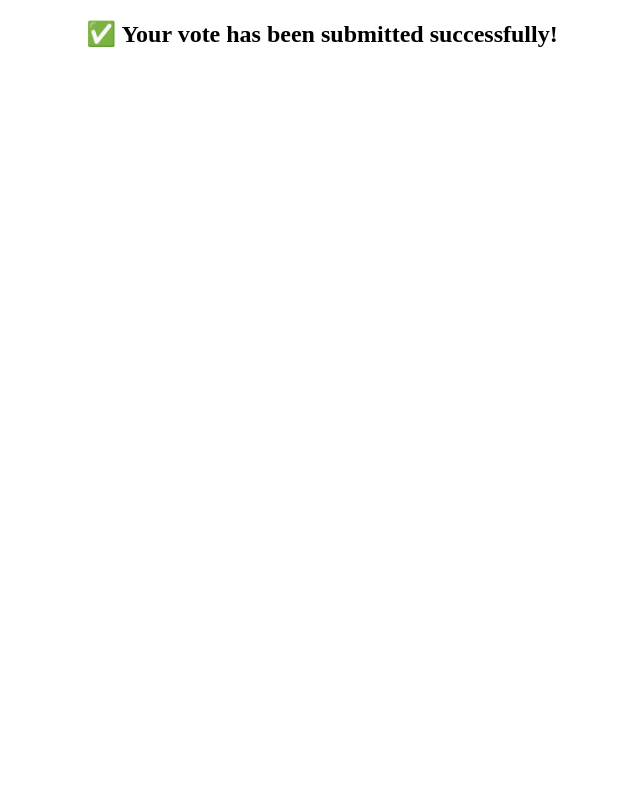
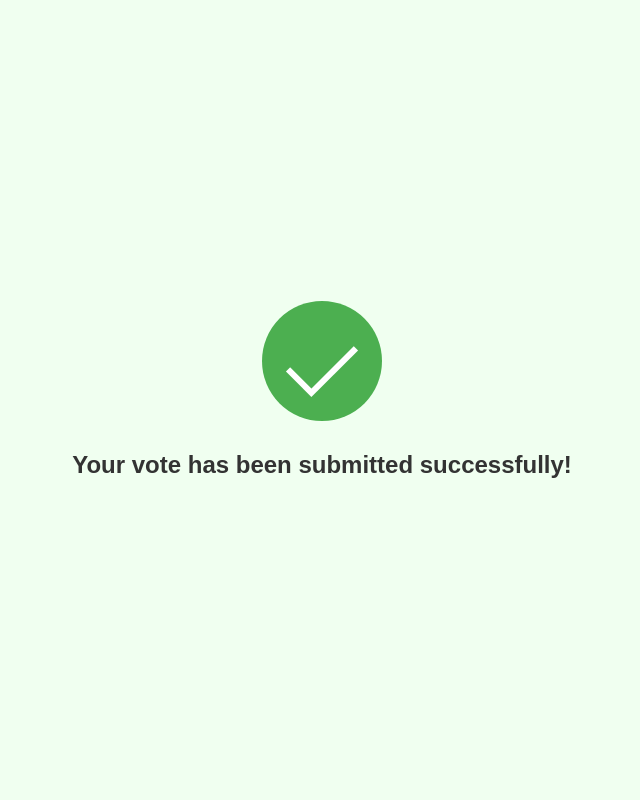
Before and after one commit to Bhanu-lpu/Onlinevotingapp, a Flask app: page /thanks in a window 1280 px wide. Shown: the whole page, without its empty margins (318-958 px from the left). Run offline with Flask 3, Linux system fonts and the light colour scheme.

Commit message:
Update thanks.html

```diff
--- a/templates/thanks.html
+++ b/templates/thanks.html
@@ -1,10 +1,68 @@
 <!DOCTYPE html>
-<html>
+<html lang="en">
 <head>
-    <title>Thank You</title>
+    <meta charset="UTF-8">
+    <title>Thank You!</title>
+    <style>
+        body {
+            background-color: #f0fff0;
+            font-family: Arial, sans-serif;
+            display: flex;
+            flex-direction: column;
+            align-items: center;
+            justify-content: center;
+            height: 100vh;
+            margin: 0;
+        }
+
+        .checkmark-circle {
+            width: 120px;
+            height: 120px;
+            border-radius: 50%;
+            background: #4CAF50;
+            display: flex;
+            align-items: center;
+            justify-content: center;
+            animation: pop 0.4s ease-out forwards;
+        }
+
+        .checkmark {
+            width: 60px;
+            height: 30px;
+            border-left: 6px solid white;
+            border-bottom: 6px solid white;
+            transform: rotate(-45deg);
+            animation: draw 0.4s ease-out 0.3s forwards;
+            opacity: 0;
+        }
+
+        @keyframes pop {
+            0% {
+                transform: scale(0.5);
+                opacity: 0;
+            }
+            100% {
+                transform: scale(1);
+                opacity: 1;
+            }
+        }
+
+        @keyframes draw {
+            to {
+                opacity: 1;
+            }
+        }
+
+        h2 {
+            margin-top: 30px;
+            color: #333;
+        }
+    </style>
 </head>
 <body>
-    <h2 style="text-align:center;">✅ Your vote has been submitted successfully!</h2>
-
+    <div class="checkmark-circle">
+        <div class="checkmark"></div>
+    </div>
+    <h2>Your vote has been submitted successfully!</h2>
 </body>
 </html>
```
